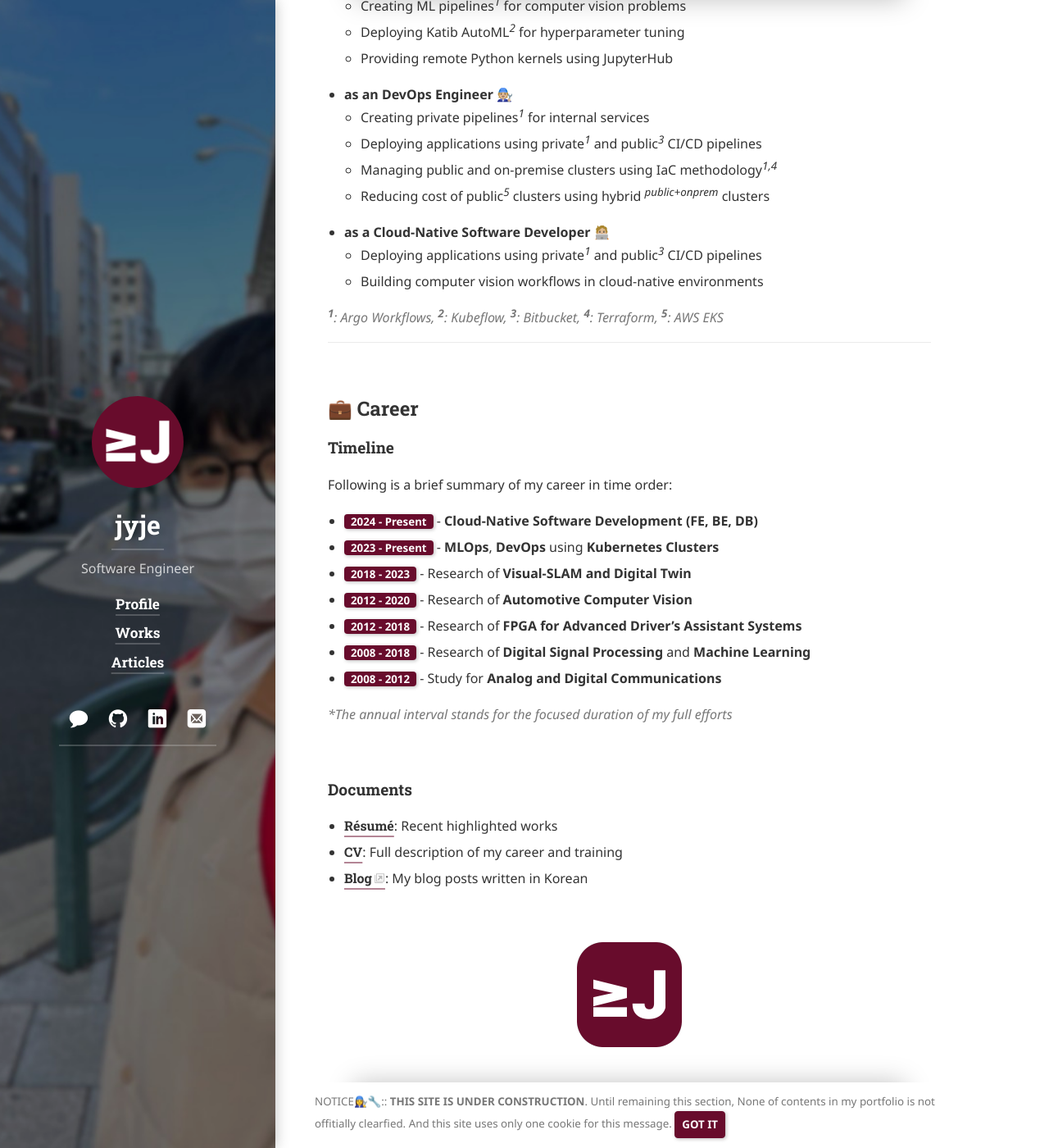
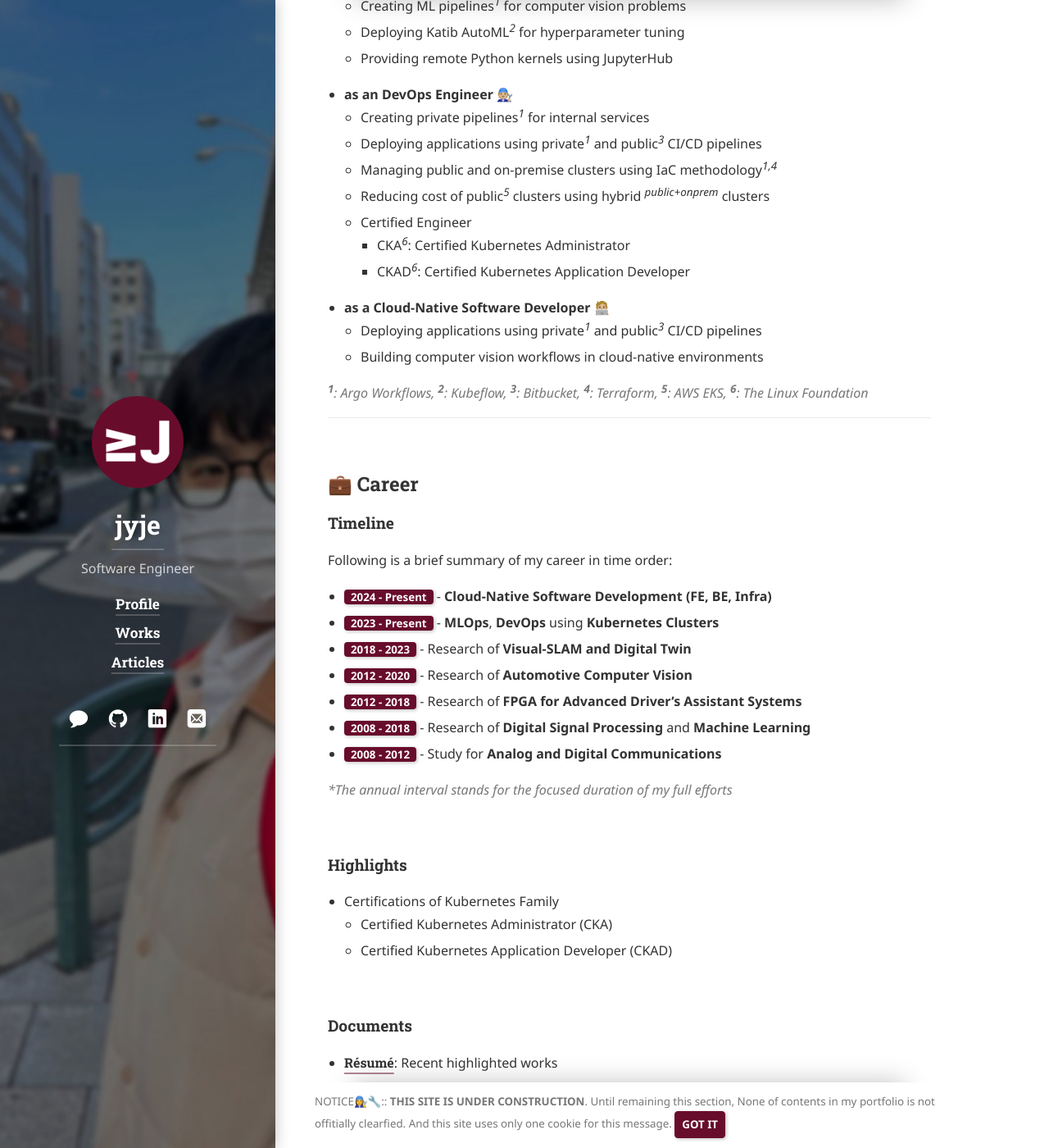
Before and after one commit to jyje/portfolio, a Jekyll site: the page built from profile/index.md, in a window 1280 px wide and 1400 px high, scrolled down 934 px. Shown: the whole window at 82% size. Built offline with Jekyll 4.4.1, drawn with Linux system fonts in a browser that asks for light colours; cached includes are drawn as plain includes; nearby versions of some CDN libraries; some web fonts are replaced; library files that are not in the unit come from our copies; some of the changed text lies outside the part shown.

Commit message:
🔧 profile: update contents

```diff
--- a/_data/resume.yml
+++ b/_data/resume.yml
@@ -50,10 +50,10 @@ work:
       DevOps and Computer Vision Engineer with:
     highlights:
       - >
-        <span class="btn btn-inline btn-primary">2024 - Present</span>
+        <span class="emph btn-inline btn-primary">2024 - Present</span>
           DevOps and Infrastructure from Cloud Services to On-Premise Clusters
       - >
-        <span class="btn btn-inline btn-primary">2021 - Present</span>
+        <span class="emph btn-inline btn-primary">2021 - Present</span>
           Visual-SLAM and SfM for Digital Twin Systems
   - company: "POSTECH"
     position: "Graduate Student with Integrated Program"
--- a/profile/index.md
+++ b/profile/index.md
@@ -35,7 +35,7 @@ In my spare time, I enjoy walking my dog and writing blog how to build clusters
 
 ## 🧑🏼‍🔧 Current Position
 
-Currently, I work at [MAXST]{:.heading.flip-title} in South Korea as a software engineer with two roles: **MLOps/DevOps Engineer** and **Cloud-Native Software Developer**. Followings are my major responsibilities:
+Currently, I work at [MAXST]{:.heading.flip-title} in South Korea as a software engineer with two roles: **MLOps/DevOps Engineer** and **Cloud-Native Software Developer**. Followings are my major responsibilities and roles in the company:
 
 <!-- Itemized list of responsibilities -->
 - **as an MLOps Engineer 👨🏼‍🔬**
@@ -48,6 +48,9 @@ Currently, I work at [MAXST]{:.heading.flip-title} in South Korea as a software
     - Deploying applications using private<sup>*1*</sup> and public<sup>*3*</sup> CI/CD pipelines
     - Managing public and on-premise clusters using IaC methodology<sup>*1,4*</sup>
     - Reducing cost of public<sup>*5*</sup> clusters using hybrid <sup>*public+onprem*</sup> clusters
+    - Certified Engineer
+        - CKA<sup>*6*</sup>:  Certified Kubernetes Administrator
+        - CKAD<sup>*6*</sup>: Certified Kubernetes Application Developer
 
 - **as a Cloud-Native Software Developer 🧑🏼‍💻**
     - Deploying applications using private<sup>*1*</sup> and public<sup>*3*</sup> CI/CD pipelines
@@ -58,7 +61,8 @@ Currently, I work at [MAXST]{:.heading.flip-title} in South Korea as a software
   <sup>**2**</sup>: Kubeflow,
   <sup>**3**</sup>: Bitbucket,
   <sup>**4**</sup>: Terraform,
-  <sup>**5**</sup>: AWS EKS
+  <sup>**5**</sup>: AWS EKS,
+  <sup>**6**</sup>: The Linux Foundation
 </i>
 {:.faded}
 
@@ -70,7 +74,7 @@ Currently, I work at [MAXST]{:.heading.flip-title} in South Korea as a software
 
 Following is a brief summary of my career in time order:
 
-- <span class="emph btn-inline btn-primary">**2024 - Present**</span> - **Cloud-Native Software Development (FE, BE, DB)**
+- <span class="emph btn-inline btn-primary">**2024 - Present**</span> - **Cloud-Native Software Development (FE, BE, Infra)**
 - <span class="emph btn-inline btn-primary">**2023 - Present**</span> - **MLOps**, **DevOps** using **Kubernetes Clusters**
 - <span class="emph btn-inline btn-primary">**2018 - 2023**</span> - Research of **Visual-SLAM and Digital Twin**
 - <span class="emph btn-inline btn-primary">**2012 - 2020**</span> - Research of **Automotive Computer Vision**
@@ -82,7 +86,16 @@ Following is a brief summary of my career in time order:
 {:.faded}
 
 
+### Highlights
+
+- Certifications of Kubernetes Family
+  - Certified Kubernetes Administrator (CKA)
+  - Certified Kubernetes Application Developer (CKAD)
+
+
 ### Documents
+
+
 
 - [Résumé]{:.heading.flip-title}: Recent highlighted works
 - [CV]{:.heading.flip-title}: Full description of my career and training
```
